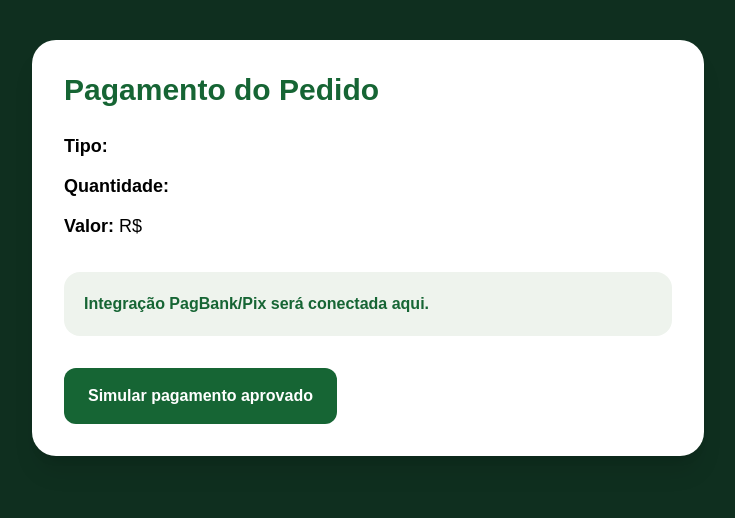
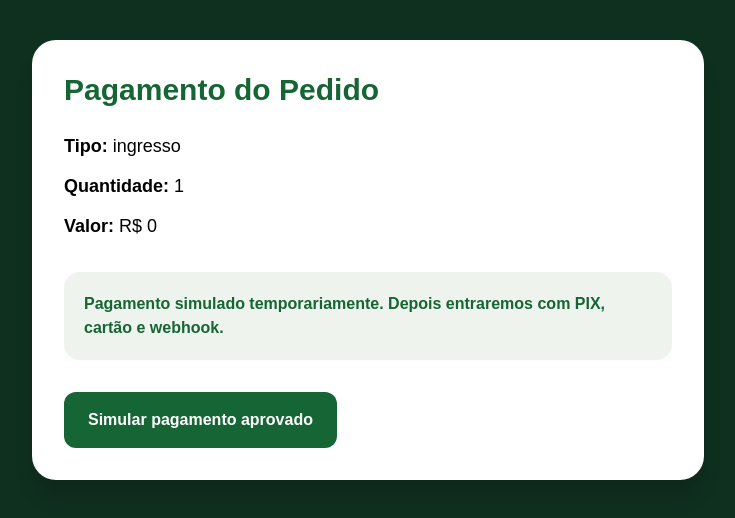
Before and after one commit to paulodutrabkj285-sketch/https-github.com-new, a Next.js app: page /checkout/pagamentos in a window 1280 px wide. Shown: the top 518 px of the page, without its empty margins (272-1007 px from the left). Built offline with nearby package versions, Linux system fonts and the light colour scheme.

Commit message:
corrige pagina pagamento

```diff
--- a/src/app/checkout/pagamentos/page.tsx
+++ b/src/app/checkout/pagamentos/page.tsx
@@ -1,14 +1,22 @@
 "use client";
 
 import Link from "next/link";
-import { useSearchParams } from "next/navigation";
+import { useEffect, useState } from "react";
 
 export default function PagamentoPage() {
-  const params = useSearchParams();
+  const [pedidoId, setPedidoId] = useState("");
+  const [tipo, setTipo] = useState("");
+  const [quantidade, setQuantidade] = useState("");
+  const [valor, setValor] = useState("");
 
-  const tipo = params.get("tipo");
-  const quantidade = params.get("quantidade");
-  const valor = params.get("valor");
+  useEffect(() => {
+    const params = new URLSearchParams(window.location.search);
+
+    setPedidoId(params.get("pedidoId") || "");
+    setTipo(params.get("tipo") || "");
+    setQuantidade(params.get("quantidade") || "1");
+    setValor(params.get("valor") || "0");
+  }, []);
 
   return (
     <main className="min-h-screen bg-[#0f2f1f] px-4 py-10 text-white">
@@ -18,8 +26,14 @@ export default function PagamentoPage() {
         </h1>
 
         <div className="mt-6 grid gap-3 text-lg">
+          {pedidoId && (
+            <p>
+              <strong>Pedido:</strong> {pedidoId}
+            </p>
+          )}
+
           <p>
-            <strong>Tipo:</strong> {tipo}
+            <strong>Tipo:</strong> {tipo || "ingresso"}
           </p>
 
           <p>
@@ -33,12 +47,13 @@ export default function PagamentoPage() {
 
         <div className="mt-8 rounded-2xl bg-[#eef3ed] p-5">
           <p className="font-semibold text-[#166534]">
-            Integração PagBank/Pix será conectada aqui.
+            Pagamento simulado temporariamente. Depois entraremos com PIX,
+            cartão e webhook.
           </p>
         </div>
 
         <Link
-          href={`/checkout/sucesso?status=Pagamento aprovado`}
+          href={`/checkout/sucesso?pedidoId=${pedidoId}&status=Pagamento aprovado`}
           className="mt-8 inline-block rounded-xl bg-[#166534] px-6 py-4 font-bold text-white"
         >
           Simular pagamento aprovado
```
